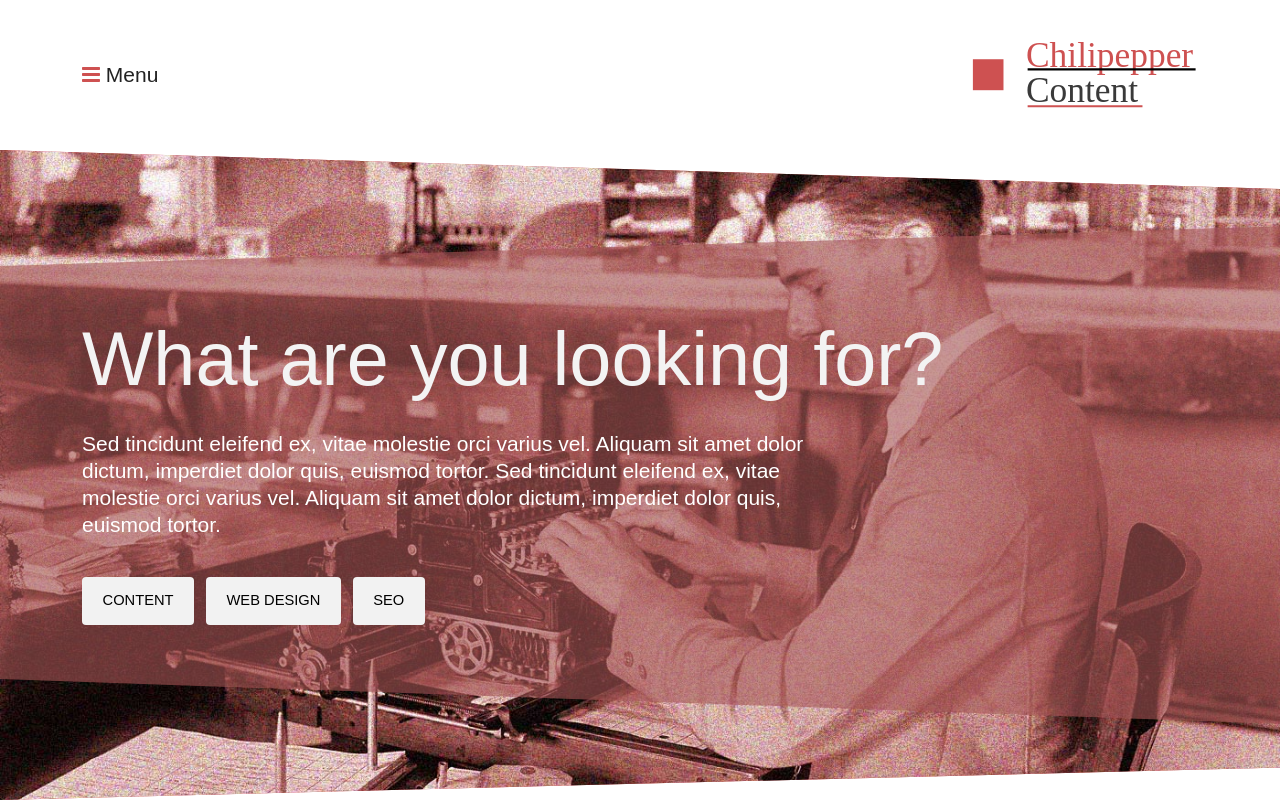
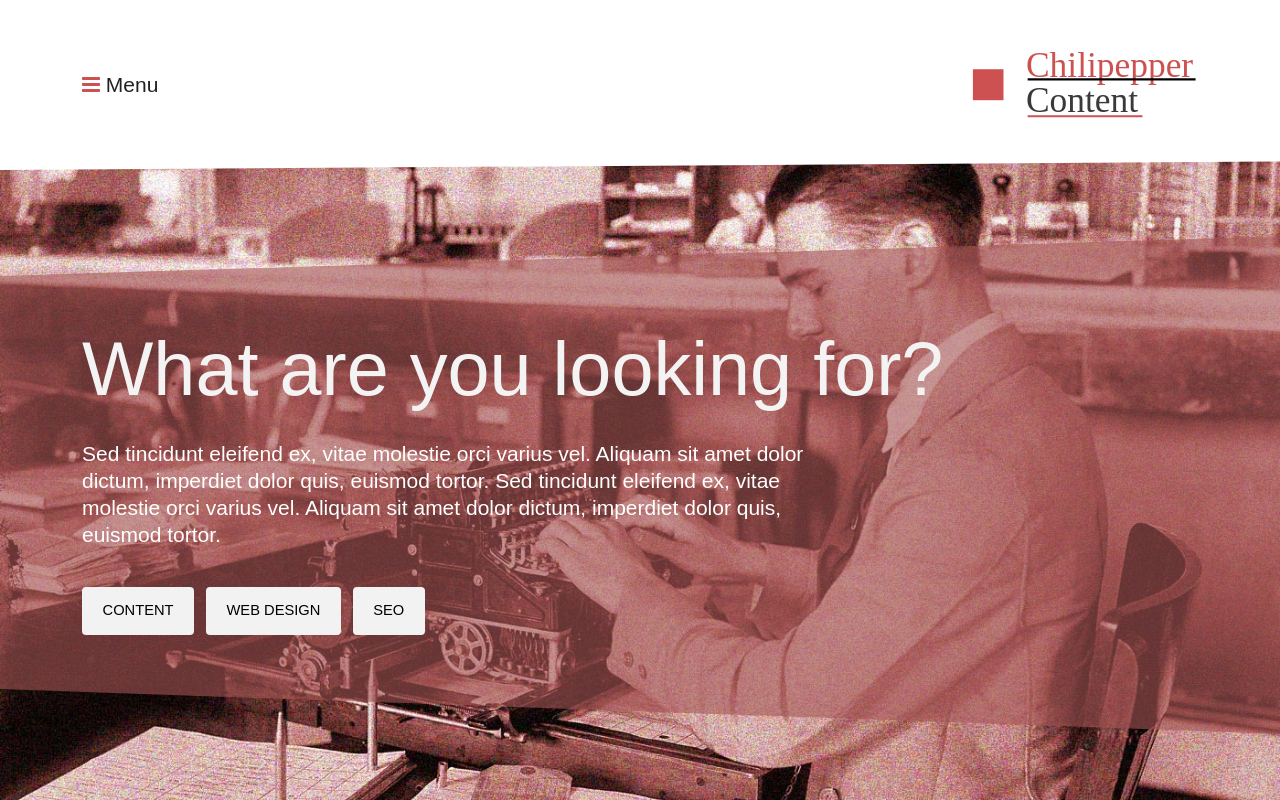
Before and after one commit to bazzle/cpc, a website: page index.html in a window 1280 px wide. Drawn offline with Linux system fonts and the light colour scheme; a small style sheet from the web is missing.

Commit message:
fixed background initial commit

```diff
--- a/index.html
+++ b/index.html
@@ -74,6 +74,16 @@
         <div class="content">
 
 
+          <div class="content__backgrounds" id="head__backgrounds">
+            <div class="panel-background --bg-content">
+            </div>
+            <div class="panel-background --bg-web">
+            </div>
+            <div class="panel-background --bg-seo">
+            </div>
+          </div>
+
+
   				<header>
 
             <div class="header__head">
@@ -124,15 +134,6 @@
 
               </div>
 
-
-              <div class="header-panel__backgrounds" id="head__backgrounds">
-                <div class="panel-background --bg-content">
-                </div>
-                <div class="panel-background --bg-web">
-                </div>
-                <div class="panel-background --bg-seo">
-                </div>
-              </div>
 
 
             </div>
--- a/sass/_base.scss
+++ b/sass/_base.scss
@@ -306,7 +306,7 @@ body{
   }
   .nav__head{
     padding:0 2rem;
-    height:150px;
+    height:140px;
     display:flex;
       border-bottom:1px solid rgba(0,0,0,.1);
       box-shadow: 0 1px 0 $white;
@@ -330,6 +330,33 @@ body{
   overflow-y:scroll;
 }
 
+.content__backgrounds{
+  position:absolute;
+  top:0;
+  left:0;
+  width:100%;
+  height:100%;
+  background-color:$color-brand;
+  z-index:-1;
+  .panel-background{
+    width:100%;
+    height:100%;
+    background-size:cover;
+    &.--bg-content{
+      background-image:url(../img/content/hero-content.jpg);
+      background-position:center bottom;
+    }
+    &.--bg-web{
+      background-image:url(../img/content/hero-web.jpg);
+      background-position:center bottom;
+    }
+    &.--bg-seo{
+      background-image:url(../img/content/hero-seo.jpg);
+      background-position:center bottom;
+    }
+  }
+}
+
 //  HEADER -----------------------------------------------------------
 
 
@@ -344,10 +371,12 @@ header{
   }
   .header__head{
     background-color:$white;
+    -webkit-clip-path: polygon(0 0, 100% 0, 100% 100%, 0 80%);
+    clip-path: polygon(0 0, 100% 0, 100% 95%, 0 100%);
   }
   .header-head__inner{
     width:100%;
-    height:150px;
+    height:170px;
     display:flex;
     flex-direction:row-reverse;
     align-items:center;
@@ -374,35 +403,8 @@ header{
     flex-grow:2;
     display:flex;
     align-items:center;
-    -webkit-clip-path: polygon(0 0, 100% 6%, 100% 95%, 0 100%);
-    clip-path: polygon(0 0, 100% 6%, 100% 95%, 0 100%);
   }
-  .header-panel__backgrounds{
-    position:absolute;
-    top:0;
-    left:0;
-    width:100%;
-    height:100%;
-    background-color:$color-brand;
-    z-index:-1;
-    .panel-background{
-      width:100%;
-      height:100%;
-      background-size:cover;
-      &.--bg-content{
-        background-image:url(../img/content/hero-content.jpg);
-        background-position:center bottom;
-      }
-      &.--bg-web{
-        background-image:url(../img/content/hero-web.jpg);
-        background-position:center bottom;
-      }
-      &.--bg-seo{
-        background-image:url(../img/content/hero-seo.jpg);
-        background-position:center bottom;
-      }
-    }
-  }
+
 
   .header-panel__2{
     background-color:rgba(166,85,85,.6);
```
Also changed, not shown: css/main.css, 1 other file.
